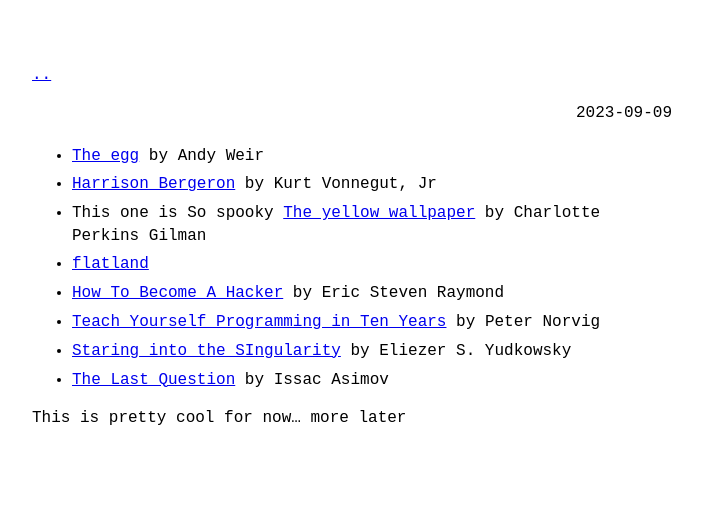
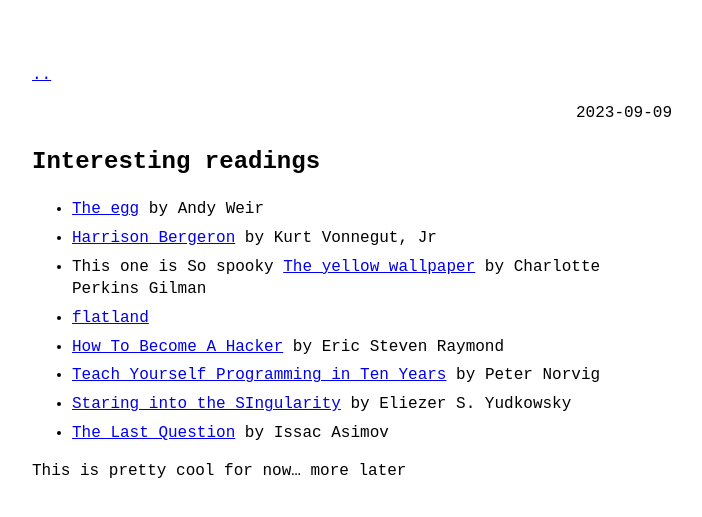
Before and after one commit to iamsyedomair/syedomair0.github.io, a Jekyll site: the page built from _posts/2023-09-9-readings.md, in a window 1280 px wide. Shown: the top 517 px of the page, without its empty margins (288-990 px from the left). Built offline with Jekyll 4.4.1, drawn with Linux system fonts in a browser that asks for light colours.

Commit message:
new post

```diff
--- a/_posts/2023-09-9-readings.md
+++ b/_posts/2023-09-9-readings.md
@@ -1,6 +1,6 @@
 ---
 layout: post
-title: ""
+title: "Interesting readings"
 category: readings
 ---
 
```
Also changed, not shown: todo.md (added, +1 -0 lines).
